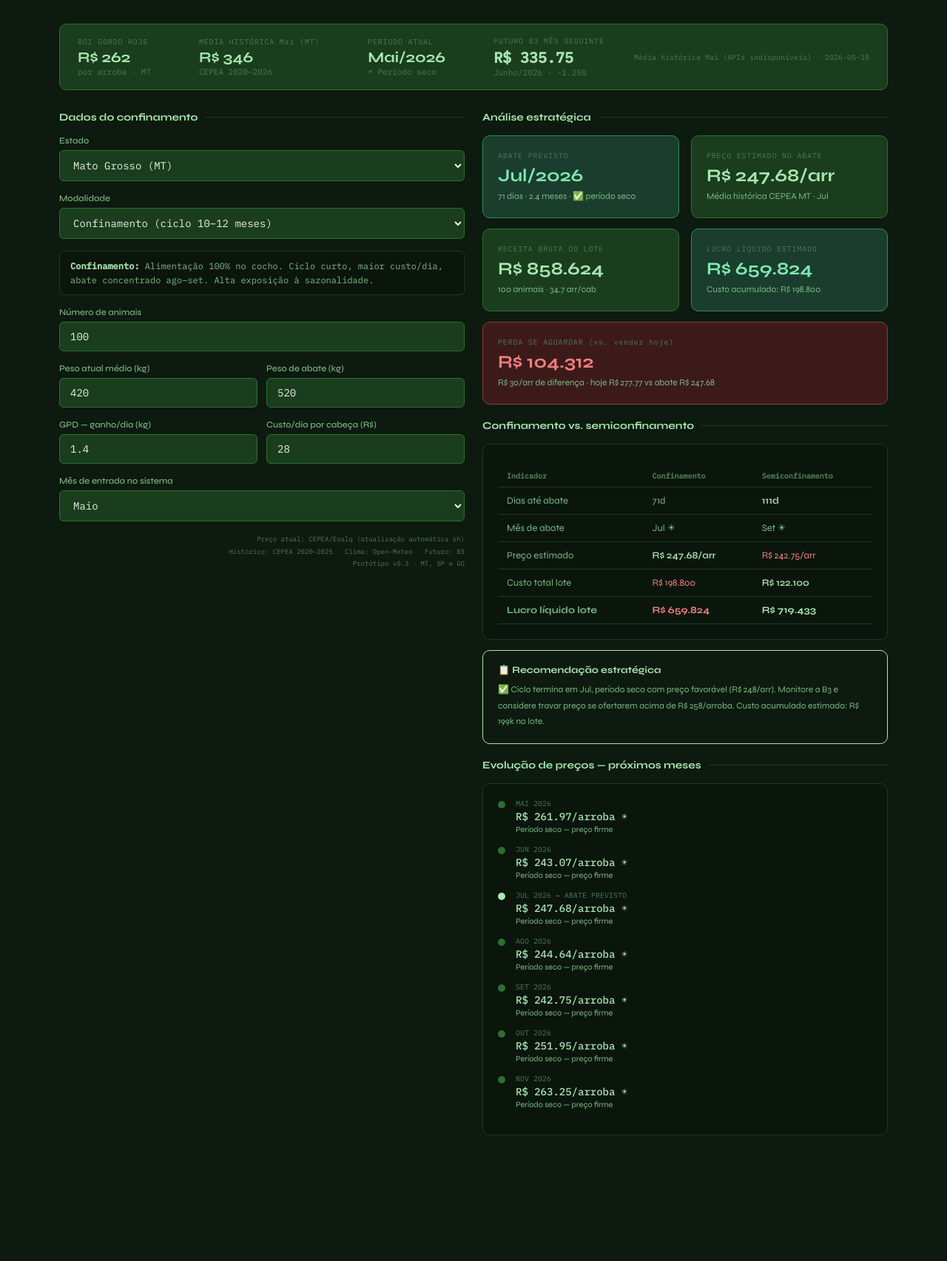
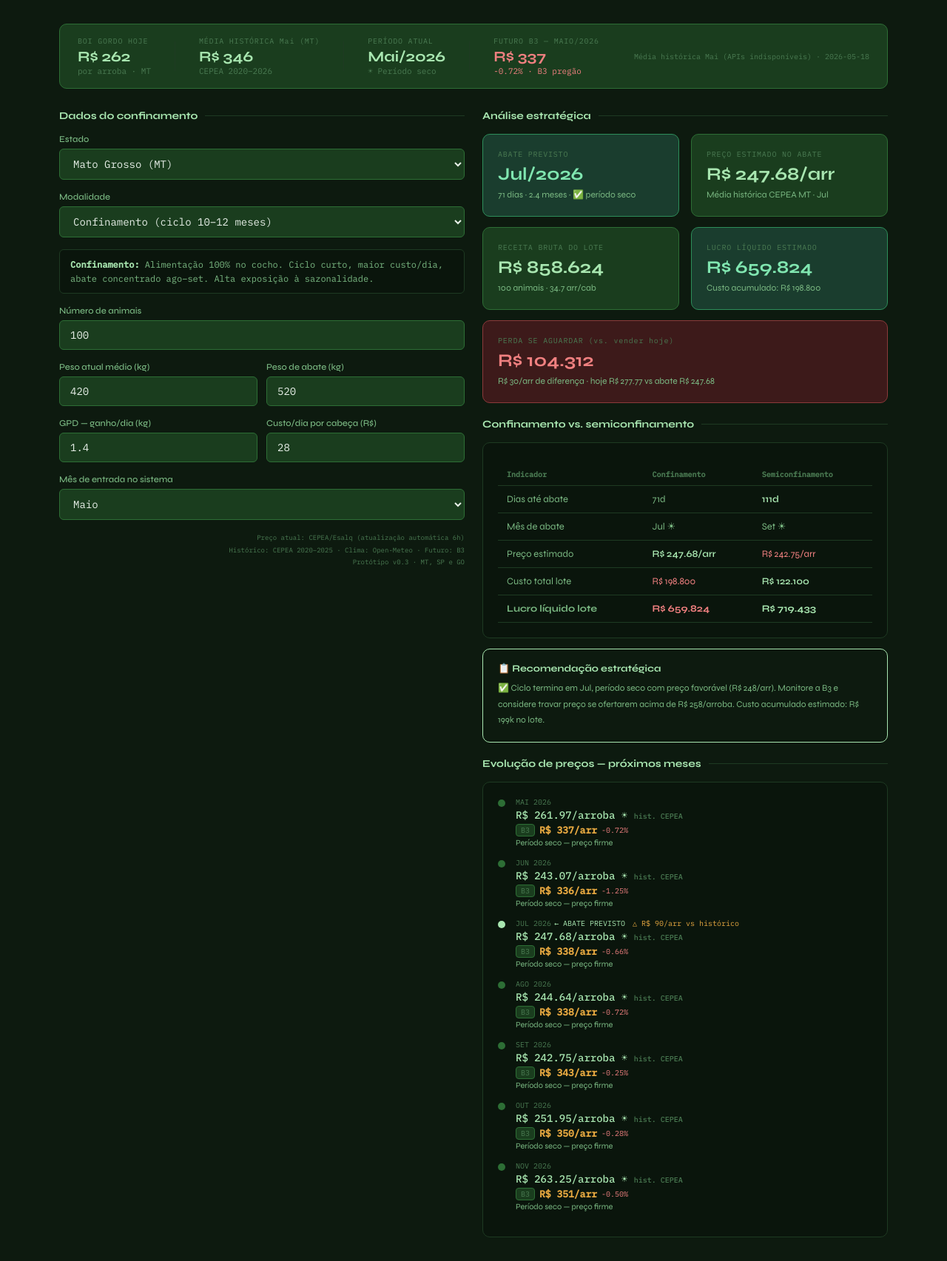
Before and after one commit to phberticellihorn-bot/TimingCerto, a Flask app: page / in a window 1280 px wide. Shown: the part 69-1774 px from the top of the page at 74% size. Before the commit the page ends 1604 px from the top, so only its background shows below. Run offline with Flask 3, Linux system fonts and the light colour scheme; data that the repository does not hold is empty.

Commit message:
Update index.html

```diff
--- a/templates/index.html
+++ b/templates/index.html
@@ -118,16 +118,6 @@ nav{background:var(--bg);border-bottom:1px solid var(--green5);padding:18px 40px
 /* FONTE */
 .fonte-note{font-family:'IBM Plex Mono',monospace;font-size:9px;color:var(--text3);margin-top:16px;line-height:1.8;text-align:right}
 
-/* B3 BADGE */
-.b3-badge{display:inline-block;font-family:'IBM Plex Mono',monospace;font-size:9px;font-weight:600;padding:2px 6px;border-radius:3px;background:#1a2e3d;border:1px solid #2d5a7a;color:#80b8e6;letter-spacing:.04em;vertical-align:middle;margin-left:4px}
-.b3-badge.green{background:#1a3d2e;border-color:#2d8e5a;color:#80e6b0}
-.b3-price{color:#80b8e6;font-family:'IBM Plex Mono',monospace}
-.hist-price{color:var(--text3);font-size:11px;font-family:'IBM Plex Mono',monospace;text-decoration:line-through;margin-right:4px}
-.variacao-neg{color:var(--red);font-size:10px;font-family:'IBM Plex Mono',monospace}
-.variacao-pos{color:#80e6b0;font-size:10px;font-family:'IBM Plex Mono',monospace}
-.tl-b3-row{display:flex;align-items:center;gap:6px;margin-top:3px}
-.ps-b3-mini{font-family:'IBM Plex Mono',monospace;font-size:10px;color:#80b8e6;margin-top:2px}
-
 @media(max-width:700px){
   nav{padding:14px 20px;flex-direction:column;gap:12px}
   .page{padding:20px}
@@ -170,12 +160,6 @@ nav{background:var(--bg);border-bottom:1px solid var(--green5);padding:18px 40px
       <div class="ps-label">PERÍODO ATUAL</div>
       <div class="ps-value" id="ps-periodo">—</div>
       <div class="ps-sub" id="ps-chuva-label">—</div>
-    </div>
-    <div class="ps-divider"></div>
-    <div class="ps-item" id="ps-b3-wrap" style="display:none">
-      <div class="ps-label">FUTURO B3 MÊS SEGUINTE</div>
-      <div class="ps-value b3-price" id="ps-b3-preco">—</div>
-      <div class="ps-sub" id="ps-b3-periodo">—</div>
     </div>
     <div class="ps-fonte" id="ps-fonte">—</div>
   </div>
@@ -305,9 +289,7 @@ let chartHistorico = null;
 let chartChuva = null;
 let estadoAtual = 'MT';
 let estadoClima = 'MT';
-let futurosB3 = [];  // contratos futuros carregados do backend
-
-const FUTUROS_B3_EMBED = {"atualizado":"2026-05-18T13:37:06.501353","fonte":"Notícias Agrícolas · B3 Pregão Regular","contratos":[{"mes":5,"ano":2026,"periodo":"Maio/2026","preco_arroba":336.55,"variacao_pct":-0.72},{"mes":6,"ano":2026,"periodo":"Junho/2026","preco_arroba":335.75,"variacao_pct":-1.25},{"mes":7,"ano":2026,"periodo":"Julho/2026","preco_arroba":338.0,"variacao_pct":-0.66},{"mes":8,"ano":2026,"periodo":"Agosto/2026","preco_arroba":338.0,"variacao_pct":-0.72},{"mes":9,"ano":2026,"periodo":"Setembro/2026","preco_arroba":342.7,"variacao_pct":-0.25},{"mes":10,"ano":2026,"periodo":"Outubro/2026","preco_arroba":350.2,"variacao_pct":-0.28},{"mes":11,"ano":2026,"periodo":"Novembro/2026","preco_arroba":351.0,"variacao_pct":-0.5}]};
+let futurosB3 = [];  // contratos futuros B3
 
 const MESES = ['Jan','Fev','Mar','Abr','Mai','Jun','Jul','Ago','Set','Out','Nov','Dez'];
 const COR_ESTADOS = { MT:'#a8e6b0', SP:'#80b8e6', GO:'#e6c840' };
@@ -324,35 +306,63 @@ window.addEventListener('DOMContentLoaded', async () => {
   const mes = new Date().getMonth();
   document.getElementById('ps-periodo').textContent = MESES[mes] + '/' + new Date().getFullYear();
   document.getElementById('ps-chuva-label').textContent = CHUVA_MASK[mes] ? '🌧 Período de chuvas' : '☀ Período seco';
-
-  // B3 próximo mês no strip
-  const proximoMes = mes + 2; // +1 pois mes é 0-indexed, +1 para próximo
-  const futProximo = getFuturoB3(proximoMes <= 12 ? proximoMes : proximoMes - 12);
-  if (futProximo) {
-    document.getElementById('ps-b3-wrap').style.display = '';
-    document.getElementById('ps-b3-preco').textContent = 'R$ ' + futProximo.preco_arroba.toFixed(2);
-    const varSinal = futProximo.variacao_pct >= 0 ? '+' : '';
-    document.getElementById('ps-b3-periodo').textContent = futProximo.periodo + ' · ' + varSinal + futProximo.variacao_pct + '%';
-  }
 });
 
-// ── Futuros B3 ────────────────────────────────────────────────────────────
 async function carregarFuturosB3() {
   try {
-    const r = await fetch(API + '/api/futuros');
+    const r = await fetch('futuros_b3.json');
     const j = await r.json();
-    if (j.ok && j.data && j.data.contratos) {
-      futurosB3 = j.data.contratos;
-      return;
-    }
-  } catch(e) { /* fallback abaixo */ }
-  // Fallback: usa JSON embutido no HTML
-  futurosB3 = FUTUROS_B3_EMBED.contratos || [];
+    futurosB3 = j.contratos || [];
+  } catch(e) {
+    // fallback: dados embutidos do arquivo json fornecido
+    futurosB3 = [
+      {mes:5,ano:2026,periodo:'Maio/2026',preco_arroba:336.55,variacao_pct:-0.72},
+      {mes:6,ano:2026,periodo:'Junho/2026',preco_arroba:335.75,variacao_pct:-1.25},
+      {mes:7,ano:2026,periodo:'Julho/2026',preco_arroba:338.0,variacao_pct:-0.66},
+      {mes:8,ano:2026,periodo:'Agosto/2026',preco_arroba:338.0,variacao_pct:-0.72},
+      {mes:9,ano:2026,periodo:'Setembro/2026',preco_arroba:342.7,variacao_pct:-0.25},
+      {mes:10,ano:2026,periodo:'Outubro/2026',preco_arroba:350.2,variacao_pct:-0.28},
+      {mes:11,ano:2026,periodo:'Novembro/2026',preco_arroba:351.0,variacao_pct:-0.5},
+    ];
+  }
+  renderB3Strip();
 }
 
-// Helper: encontra contrato B3 por mês
-function getFuturoB3(mes) {
-  return futurosB3.find(c => c.mes === mes && c.ano === 2026) || null;
+function futuroParaMes(mes, ano) {
+  return futurosB3.find(f => f.mes === mes && f.ano === ano) || null;
+}
+
+function proximoFuturo() {
+  const agora = new Date();
+  const mesAtual = agora.getMonth() + 1;
+  const anoAtual = agora.getFullYear();
+  return futurosB3.find(f => f.ano > anoAtual || (f.ano === anoAtual && f.mes >= mesAtual)) || futurosB3[0] || null;
+}
+
+function renderB3Strip() {
+  const strip = document.getElementById('price-strip');
+  const f = proximoFuturo();
+  if (!f) return;
+  const varClass = f.variacao_pct >= 0 ? 'color:var(--green)' : 'color:var(--red)';
+  const varSinal = f.variacao_pct >= 0 ? '+' : '';
+  // Remove item B3 anterior se existir
+  const existing = document.getElementById('ps-b3-item');
+  if (existing) existing.remove();
+  const divider = document.createElement('div');
+  divider.className = 'ps-divider';
+  divider.id = 'ps-b3-divider';
+  const item = document.createElement('div');
+  item.className = 'ps-item';
+  item.id = 'ps-b3-item';
+  item.innerHTML = `
+    <div class="ps-label">FUTURO B3 — ${f.periodo.toUpperCase()}</div>
+    <div class="ps-value" style="${varClass}">R$ ${f.preco_arroba.toFixed(0)}</div>
+    <div class="ps-sub" style="${varClass}">${varSinal}${f.variacao_pct.toFixed(2)}% · B3 pregão</div>
+  `;
+  // Insere antes do ps-fonte (último filho)
+  const fonte = document.getElementById('ps-fonte');
+  strip.insertBefore(divider, fonte);
+  strip.insertBefore(item, fonte);
 }
 
 // ── Preço atual ───────────────────────────────────────────────────────────
@@ -458,7 +468,6 @@ async function calcular() {
     custo_dia: parseFloat(document.getElementById('custo_dia').value) || 28,
     mes_entrada: parseInt(document.getElementById('mes_entrada').value) || 5,
     estado: document.getElementById('estado').value,
-    futuros_b3: futurosB3,
   };
 
   try {
@@ -481,12 +490,26 @@ function renderResultado(d) {
   let tlHtml = '';
   d.timeline.forEach(t => {
     const dotClass = t.is_abate ? 'active' : t.chuva ? 'rain' : '';
+    // Mapear nome do mês para número
+    const MESES_NUM = {jan:1,fev:2,mar:3,abr:4,mai:5,jun:6,jul:7,ago:8,set:9,out:10,nov:11,dez:12};
+    const mesNum = MESES_NUM[t.mes.toLowerCase().slice(0,3)] || 0;
+    const b3 = mesNum ? futuroParaMes(mesNum, 2026) : null;
+    const b3Html = b3 ? `
+      <div class="tl-b3" style="display:flex;align-items:center;gap:6px;margin-top:3px">
+        <span style="font-family:'IBM Plex Mono',monospace;font-size:10px;color:var(--text3);background:var(--bg3);border:1px solid var(--green4);border-radius:4px;padding:1px 6px">B3</span>
+        <span style="font-family:'IBM Plex Mono',monospace;font-size:13px;color:var(--amber);font-weight:600">R$ ${b3.preco_arroba.toFixed(0)}/arr</span>
+        <span style="font-family:'IBM Plex Mono',monospace;font-size:10px;color:${b3.variacao_pct>=0?'var(--green)':'var(--red)'}">${b3.variacao_pct>=0?'+':''}${b3.variacao_pct.toFixed(2)}%</span>
+      </div>` : '';
+    const abateLabelExtra = b3 && t.is_abate
+      ? `<span style="font-family:'IBM Plex Mono',monospace;font-size:10px;color:var(--amber);margin-left:6px">△ R$ ${(b3.preco_arroba - t.preco).toFixed(0)}/arr vs histórico</span>`
+      : '';
     tlHtml += `
       <div class="tl-item">
         <div class="tl-dot ${dotClass}"></div>
         <div class="tl-meta">
-          <div class="tl-date">${t.mes.toUpperCase()} 2026 ${t.is_abate ? '← ABATE PREVISTO' : ''}</div>
-          <div class="tl-price">R$ ${t.preco}/arroba ${t.chuva ? '🌧' : '☀'}</div>
+          <div class="tl-date" style="display:flex;align-items:center;flex-wrap:wrap;gap:4px">${t.mes.toUpperCase()} 2026 ${t.is_abate ? '<span style="color:var(--green)">← ABATE PREVISTO</span>' : ''}${abateLabelExtra}</div>
+          <div class="tl-price">R$ ${t.preco}/arroba ${t.chuva ? '🌧' : '☀'} <span style="font-family:'IBM Plex Mono',monospace;font-size:10px;color:var(--text3)">hist. CEPEA</span></div>
+          ${b3Html}
           <div class="tl-desc">${t.chuva ? 'Período de chuvas — preço sazonal baixo' : 'Período seco — preço firme'}</div>
         </div>
       </div>`;
```
